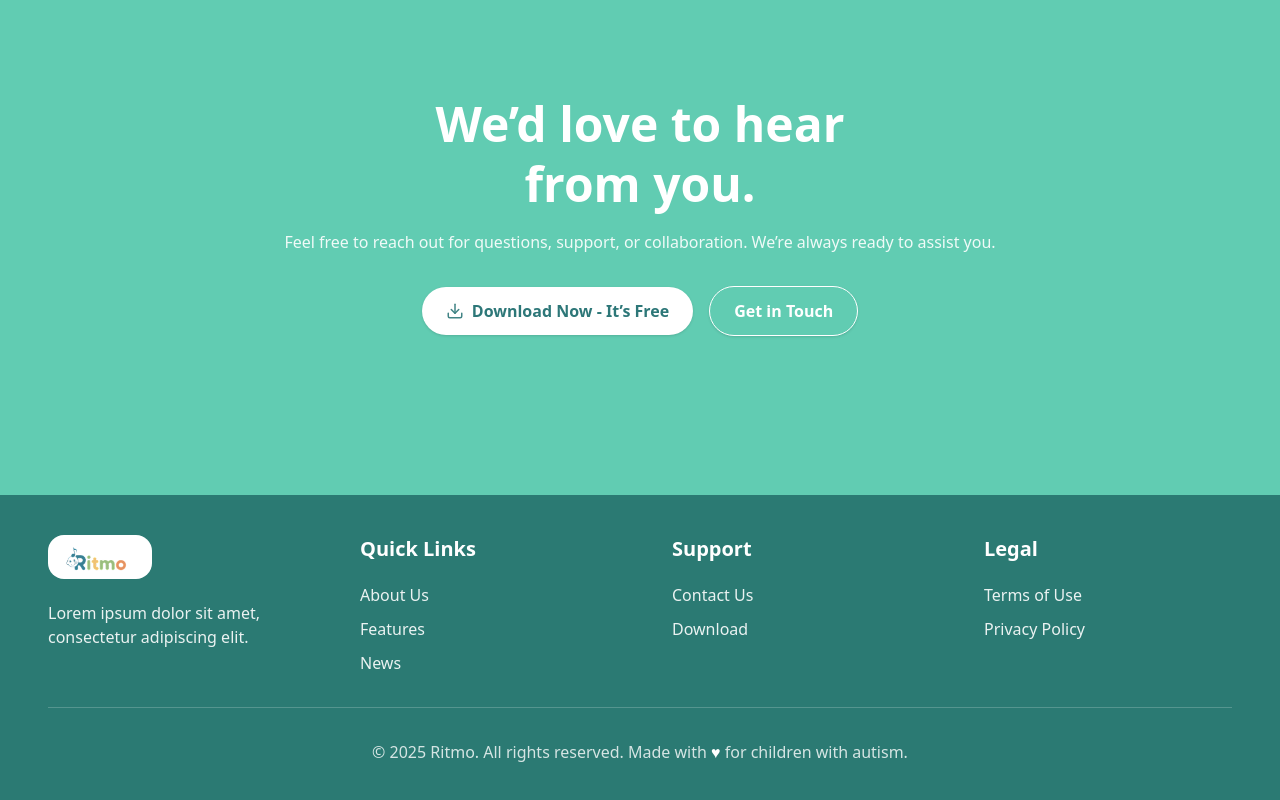
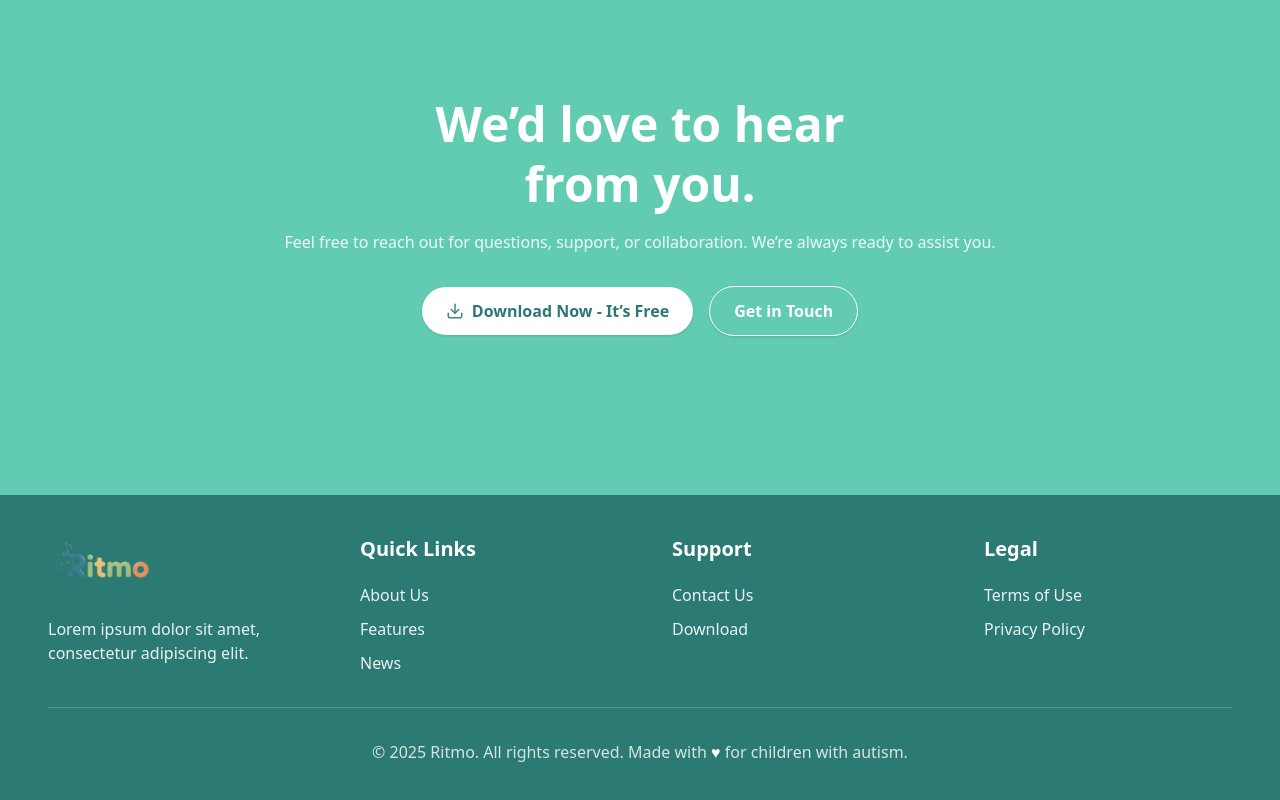
Before and after one commit to johnkarlmolina/ritmo-2.0, a React (Vite) app: page / in a window 1280 px wide. Shown: the part 5400-6200 px from the top of the page. Built offline with nearby package versions, Linux system fonts and the light colour scheme.

Commit message:
change the logo of the footer and remove the white background

```diff
--- a/src/components/Footer.tsx
+++ b/src/components/Footer.tsx
@@ -1,6 +1,6 @@
 import { Link } from 'react-router-dom'
 import { useState } from 'react'
-import RitmoLogo from '../assets/ritmo-lgo.png'
+import TextLogo from '../assets/text-logo.png'
 import Modal from './Modal'
 
 export default function Footer() {
@@ -12,8 +12,8 @@ export default function Footer() {
         <div className="grid grid-cols-1 md:grid-cols-4 gap-16 mb-8 place-items-center md:place-items-start text-center md:text-left">
           {/* Logo and Description */}
           <div>
-            <div className="bg-white rounded-2xl px-4 py-2 inline-block mb-4 mx-auto md:mx-0">
-              <img src={RitmoLogo} alt="Ritmo Logo" className="h-7" />
+            <div className="inline-block mb-4 mx-auto md:mx-0">
+              <img src={TextLogo} alt="Ritmo Logo" className="h-15" />
             </div>
             <p className="text-white/90 text-base">
               Lorem ipsum dolor sit amet, consectetur adipiscing elit.
```
